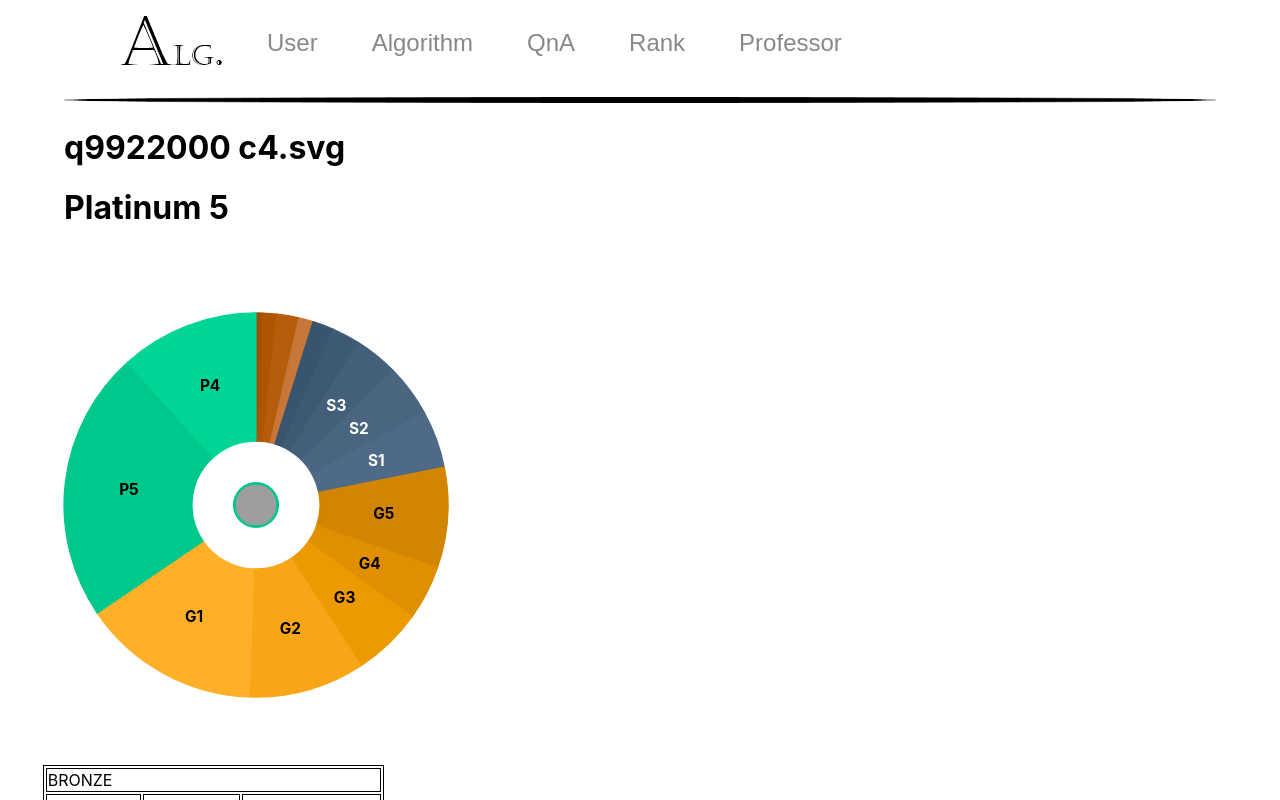
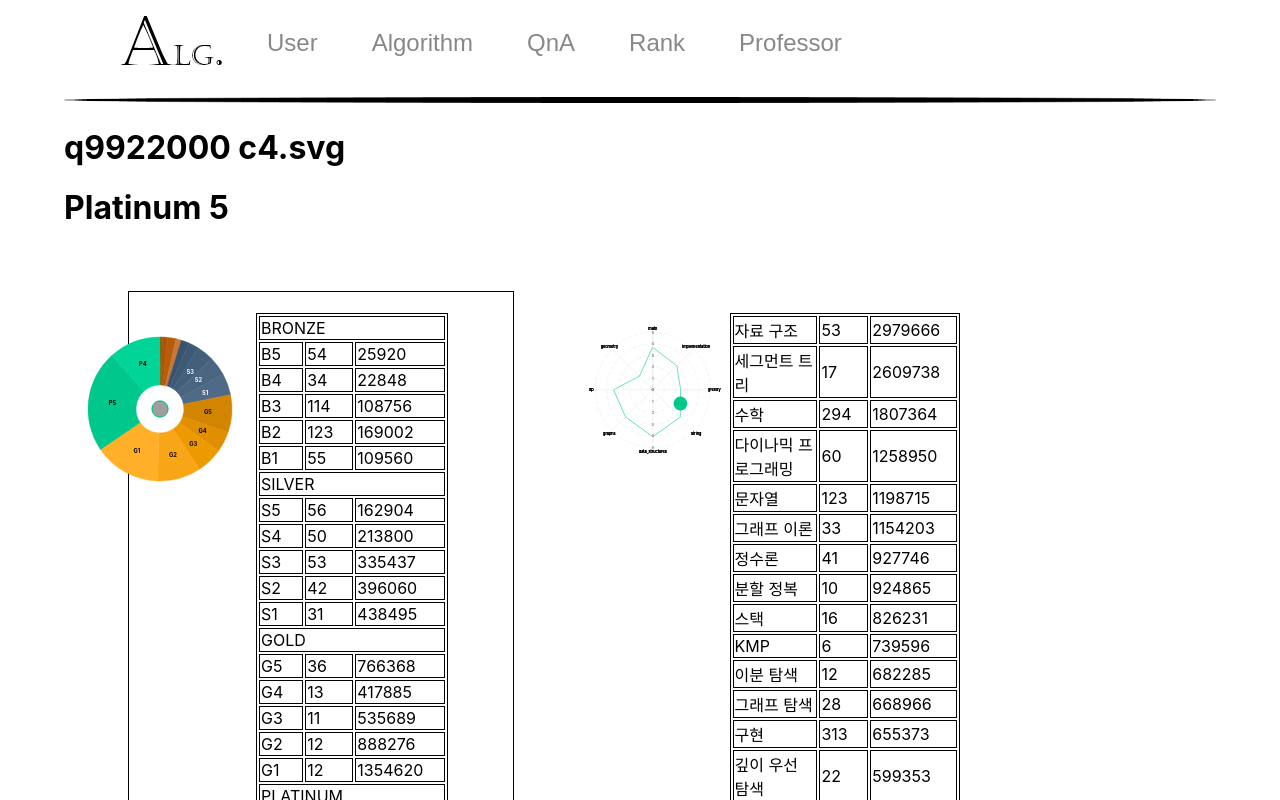
Before and after one commit to nn98/Solved.SKHU, a React (Create React App) app in the folder front-main_page/: page /userPage in a window 1280 px wide. Shown: the top 800 px of the page. Built offline with nearby package versions, Linux system fonts and the light colour scheme; grey boxes are pictures that could not be loaded.

Commit message:
#3 유저페이지 레이아웃 이슈 공유

```diff
--- a/front-main_page/src/pages/user.css
+++ b/front-main_page/src/pages/user.css
@@ -6,16 +6,18 @@
 }
 .user table {
   border: 1px solid #000;
-  width: 40%;
-  margin: 0 5%;
 }
 
 .user .tearTable {
-  display: inline-block;
+  width: 30%;
+  margin: 5%;
+  float: left;
 }
 
-.user .tag {
-  display: inline-block;
+.user .tagTable {
+  width: 30%;
+  margin: 5%;
+  float: left;
 }
 
 .user td {
@@ -27,6 +29,6 @@
   float: none;
   text-align: left;
   border: 1px solid #000;
-  width: 80%;
+  width: 30%;
   margin: 5% 10%;
 }
--- a/front-main_page/src/pages/userPage.js
+++ b/front-main_page/src/pages/userPage.js
@@ -11,11 +11,12 @@ const UserPage = () => {
         {save.Id} {save.class_level}
       </h1>
       <h1>{save.user_tear}</h1>
-      <div
-        dangerouslySetInnerHTML={{ __html: save.solved_tear_chart }}
-        style={{ width: "40%", display: "inline-block" }}
-      ></div>
+
       <div className="tearTable">
+        <div
+          dangerouslySetInnerHTML={{ __html: save.solved_tear_chart }}
+          style={{ width: "50%", float: "left" }}
+        ></div>
         <table>
           <thead></thead>
           {save.solved_tear.map((BigTears) => (
@@ -36,12 +37,12 @@ const UserPage = () => {
         </table>
       </div>
 
-      <div
-        dangerouslySetInnerHTML={{ __html: save.solved_tag_chart }}
-        style={{ width: "40%", display: "inline-block" }}
-      ></div>
-      <div>
-        <table className="tag">
+      <div className="tagTable">
+        <div
+          dangerouslySetInnerHTML={{ __html: save.solved_tag_chart }}
+          style={{ width: "40%", float: "left" }}
+        ></div>
+        <table>
           <thead></thead>
           <tbody>
             {save.solved_tag.map((tags) => (
```
